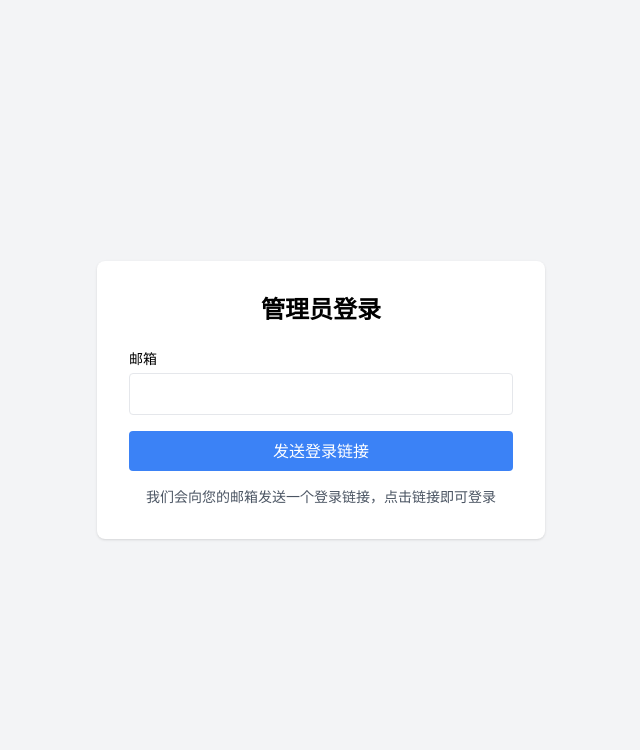
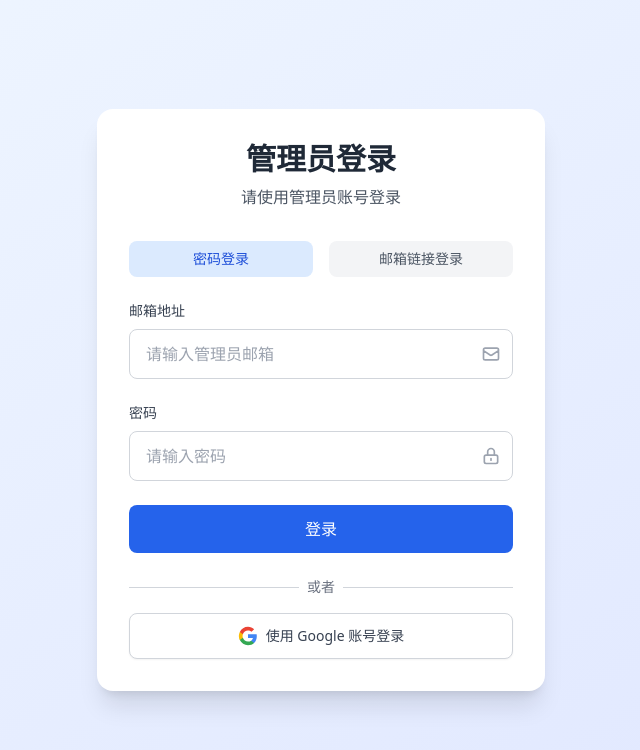
Before and after one commit to Lily-404/BrowseBase, a React (Vite) app: page /login in a window 1280 px wide. Shown: the top 750 px of the page, without its empty margins (319-959 px from the left). Built offline with nearby package versions, Linux system fonts and the light colour scheme; no server answers; the HTML template or start-up script is replaced by a standard one.

Commit message:
feat(login)

```diff
--- a/package.json
+++ b/package.json
@@ -12,6 +12,7 @@
   },
   "dependencies": {
     "@supabase/supabase-js": "^2.49.4",
+    "bcryptjs": "^3.0.2",
     "clsx": "^2.1.1",
     "i18next": "^25.0.1",
     "i18next-browser-languagedetector": "^8.0.5",
@@ -23,6 +24,7 @@
   },
   "devDependencies": {
     "@eslint/js": "^9.9.1",
+    "@types/bcryptjs": "^2.4.6",
     "@types/node": "^22.15.2",
     "@types/react": "^18.3.5",
     "@types/react-dom": "^18.3.0",
--- a/src/pages/Login.tsx
+++ b/src/pages/Login.tsx
@@ -1,12 +1,14 @@
 import { useState } from 'react';
 import { useNavigate } from 'react-router-dom';
 import { supabase } from '../lib/supabase';
+import bcrypt from 'bcryptjs';
 
 const Login = () => {
   const [email, setEmail] = useState('');
   const [password, setPassword] = useState('');
+  const [loading, setLoading] = useState(false);
   const [error, setError] = useState('');
-  const [loading, setLoading] = useState(false);
+  const [loginMethod, setLoginMethod] = useState<'password' | 'magic'>('password');
   const navigate = useNavigate();
 
   async function handleLogin(e: React.FormEvent) {
@@ -15,7 +17,44 @@ const Login = () => {
     setError('');
 
     try {
-      // 尝试使用魔法链接登录
+      if (loginMethod === 'password') {
+        console.log('尝试登录:', email);
+
+        const { data: profile, error: profileError } = await supabase
+          .from('profiles')
+          .select('role, password')
+          .eq('email', email)
+          .single();
+
+        console.log('查询结果:', profile);
+        console.log('查询错误:', profileError);
+
+        if (profileError) {
+          console.error('Profile查询错误:', profileError);
+          throw new Error('用户不存在');
+        }
+
+        if (!profile) {
+          throw new Error('未找到用户信息');
+        }
+
+        // 使用 bcrypt 比较密码
+        const isPasswordValid = await bcrypt.compare(password, profile.password);
+
+        console.log('密码验证结果:', isPasswordValid);
+
+        if (!isPasswordValid) {
+          throw new Error('邮箱或密码错误');
+        }
+
+        if (profile.role !== 'admin') {
+          throw new Error('您没有管理员权限');
+        }
+
+        // 登录成功，直接跳转
+        navigate('/admin');
+      } else {
+        // Magic link 登录逻辑保持不变
         const { error: magicLinkError } = await supabase.auth.signInWithOtp({
           email,
           options: {
@@ -27,6 +66,7 @@ const Login = () => {
 
         setError('登录链接已发送到您的邮箱，请查收！');
         setEmail('');
+      }
     } catch (error: any) {
       setError(error.message || '登录失败，请重试');
       console.error('登录错误:', error);
@@ -35,41 +75,177 @@ const Login = () => {
     }
 }
 
+  async function handleGoogleLogin() {
+    try {
+      const { error } = await supabase.auth.signInWithOAuth({
+        provider: 'google',
+        options: {
+          redirectTo: window.location.origin + '/admin'
+        }
+      });
+
+      if (error) throw error;
+    } catch (error: any) {
+      setError(error.message || '登录失败，请重试');
+      console.error('Google登录错误:', error);
+    }
+  }
+
   return (
-    <div className="min-h-screen flex items-center justify-center bg-gray-100">
-      <div className="max-w-md w-full bg-white rounded-lg shadow p-8">
-        <h2 className="text-2xl font-bold mb-6 text-center">管理员登录</h2>
+    <div className="min-h-screen flex items-center justify-center bg-gradient-to-br from-blue-50 to-indigo-100">
+      <div className="max-w-md w-full bg-white rounded-2xl shadow-xl p-8">
+        <div className="text-center mb-8">
+          <h2 className="text-3xl font-bold text-gray-800 mb-2">管理员登录</h2>
+          <p className="text-gray-600">请使用管理员账号登录</p>
+        </div>
+
+        <div className="flex space-x-4 mb-6">
+          <button
+            onClick={() => setLoginMethod('password')}
+            className={`flex-1 py-2 px-4 text-sm font-medium rounded-lg ${
+              loginMethod === 'password'
+                ? 'bg-blue-100 text-blue-700'
+                : 'bg-gray-100 text-gray-600 hover:bg-gray-200'
+            }`}
+          >
+            密码登录
+          </button>
+          <button
+            onClick={() => setLoginMethod('magic')}
+            className={`flex-1 py-2 px-4 text-sm font-medium rounded-lg ${
+              loginMethod === 'magic'
+                ? 'bg-blue-100 text-blue-700'
+                : 'bg-gray-100 text-gray-600 hover:bg-gray-200'
+            }`}
+          >
+            邮箱链接登录
+          </button>
+        </div>
+
         {error && (
-          <div className={`p-3 rounded mb-4 ${
-            error.includes('已发送') ? 'bg-green-100 text-green-700' : 'bg-red-100 text-red-700'
-          }`}>
+          <div
+            className={`p-4 rounded-lg mb-6 flex items-center ${
+              error.includes('已发送')
+                ? 'bg-green-50 text-green-700 border border-green-200'
+                : 'bg-red-50 text-red-700 border border-red-200'
+            }`}
+          >
+            <svg
+              className={`w-5 h-5 mr-2 ${error.includes('已发送') ? 'text-green-500' : 'text-red-500'}`}
+              fill="currentColor"
+              viewBox="0 0 20 20"
+            >
+              {error.includes('已发送') ? (
+                <path fillRule="evenodd" d="M10 18a8 8 0 100-16 8 8 0 000 16zm3.707-9.293a1 1 0 00-1.414-1.414L9 10.586 7.707 9.293a1 1 0 00-1.414 1.414l2 2a1 1 0 001.414 0l4-4z" clipRule="evenodd"/>
+              ) : (
+                <path fillRule="evenodd" d="M10 18a8 8 0 100-16 8 8 0 000 16zM8.707 7.293a1 1 0 00-1.414 1.414L8.586 10l-1.293 1.293a1 1 0 101.414 1.414L10 11.414l1.293 1.293a1 1 0 001.414-1.414L11.414 10l1.293-1.293a1 1 0 00-1.414-1.414L10 8.586 8.707 7.293z" clipRule="evenodd"/>
+              )}
+            </svg>
             {error}
           </div>
         )}
-        <form onSubmit={handleLogin} className="space-y-4">
+
+        <form onSubmit={handleLogin} className="space-y-6">
           <div>
-            <label className="block text-sm font-medium mb-1">邮箱</label>
+            <label className="block text-sm font-medium text-gray-700 mb-2">邮箱地址</label>
+            <div className="relative">
               <input
                 type="email"
                 value={email}
                 onChange={e => setEmail(e.target.value)}
-              className="w-full p-2 border rounded"
+                className="w-full px-4 py-3 border border-gray-300 rounded-lg focus:ring-2 focus:ring-blue-500 focus:border-blue-500 transition-all"
+                placeholder="请输入管理员邮箱"
                 required
               />
+              <svg
+                className="w-5 h-5 text-gray-400 absolute right-3 top-1/2 transform -translate-y-1/2"
+                fill="none"
+                stroke="currentColor"
+                viewBox="0 0 24 24"
+              >
+                <path strokeLinecap="round" strokeLinejoin="round" strokeWidth={2} d="M3 8l7.89 5.26a2 2 0 002.22 0L21 8M5 19h14a2 2 0 002-2V7a2 2 0 00-2-2H5a2 2 0 00-2 2v10a2 2 0 002 2z" />
+              </svg>
             </div>
+          </div>
+
+          {loginMethod === 'password' && (
+            <div>
+              <label className="block text-sm font-medium text-gray-700 mb-2">密码</label>
+              <div className="relative">
+                <input
+                  type="password"
+                  value={password}
+                  onChange={e => setPassword(e.target.value)}
+                  className="w-full px-4 py-3 border border-gray-300 rounded-lg focus:ring-2 focus:ring-blue-500 focus:border-blue-500 transition-all"
+                  placeholder="请输入密码"
+                  required={loginMethod === 'password'}
+                />
+                <svg
+                  className="w-5 h-5 text-gray-400 absolute right-3 top-1/2 transform -translate-y-1/2"
+                  fill="none"
+                  stroke="currentColor"
+                  viewBox="0 0 24 24"
+                >
+                  <path strokeLinecap="round" strokeLinejoin="round" strokeWidth={2} d="M12 15v2m-6 4h12a2 2 0 002-2v-6a2 2 0 00-2-2H6a2 2 0 00-2 2v6a2 2 0 002 2zm10-10V7a4 4 0 00-8 0v4h8z" />
+                </svg>
+              </div>
+            </div>
+          )}
+
           <button
             type="submit"
             disabled={loading}
-            className={`w-full bg-blue-500 text-white py-2 rounded hover:bg-blue-600 ${
+            className={`w-full bg-blue-600 text-white py-3 rounded-lg font-medium hover:bg-blue-700 focus:outline-none focus:ring-2 focus:ring-blue-500 focus:ring-offset-2 ${
               loading ? 'opacity-50 cursor-not-allowed' : ''
             }`}
           >
-            {loading ? '发送中...' : '发送登录链接'}
+            {loading ? (
+              <div className="flex items-center justify-center">
+                <svg className="animate-spin -ml-1 mr-3 h-5 w-5 text-white" xmlns="http://www.w3.org/2000/svg" fill="none" viewBox="0 0 24 24">
+                  <circle className="opacity-25" cx="12" cy="12" r="10" stroke="currentColor" strokeWidth="4"></circle>
+                  <path className="opacity-75" fill="currentColor" d="M4 12a8 8 0 018-8V0C5.373 0 0 5.373 0 12h4zm2 5.291A7.962 7.962 0 014 12H0c0 3.042 1.135 5.824 3 7.938l3-2.647z"></path>
+                </svg>
+                {loginMethod === 'password' ? '登录中...' : '发送中...'}
+              </div>
+            ) : (loginMethod === 'password' ? '登录' : '发送登录链接')}
           </button>
         </form>
-        <p className="mt-4 text-sm text-gray-600 text-center">
-          我们会向您的邮箱发送一个登录链接，点击链接即可登录
-        </p>
+
+        <div className="mt-6">
+          <div className="relative">
+            <div className="absolute inset-0 flex items-center">
+              <div className="w-full border-t border-gray-300"></div>
+            </div>
+            <div className="relative flex justify-center text-sm">
+              <span className="px-2 bg-white text-gray-500">或者</span>
+            </div>
+          </div>
+
+          <button
+            onClick={handleGoogleLogin}
+            className="mt-4 w-full flex items-center justify-center px-4 py-3 border border-gray-300 rounded-lg shadow-sm bg-white text-sm font-medium text-gray-700 hover:bg-gray-50"
+          >
+            <svg className="w-5 h-5 mr-2" viewBox="0 0 24 24">
+              <path
+                d="M22.56 12.25c0-.78-.07-1.53-.2-2.25H12v4.26h5.92c-.26 1.37-1.04 2.53-2.21 3.31v2.77h3.57c2.08-1.92 3.28-4.74 3.28-8.09z"
+                fill="#4285F4"
+              />
+              <path
+                d="M12 23c2.97 0 5.46-.98 7.28-2.66l-3.57-2.77c-.98.66-2.23 1.06-3.71 1.06-2.86 0-5.29-1.93-6.16-4.53H2.18v2.84C3.99 20.53 7.7 23 12 23z"
+                fill="#34A853"
+              />
+              <path
+                d="M5.84 14.09c-.22-.66-.35-1.36-.35-2.09s.13-1.43.35-2.09V7.07H2.18C1.43 8.55 1 10.22 1 12s.43 3.45 1.18 4.93l2.85-2.22.81-.62z"
+                fill="#FBBC05"
+              />
+              <path
+                d="M12 5.38c1.62 0 3.06.56 4.21 1.64l3.15-3.15C17.45 2.09 14.97 1 12 1 7.7 1 3.99 3.47 2.18 7.07l3.66 2.84c.87-2.6 3.3-4.53 6.16-4.53z"
+                fill="#EA4335"
+              />
+            </svg>
+            使用 Google 账号登录
+          </button>
+        </div>
       </div>
     </div>
   );
```
Also changed, not shown: src/App.tsx (+19 -4 lines), 1 other file (tests, documents, lock files or other folders). Lines whose indentation alone changed are shown as unchanged.
